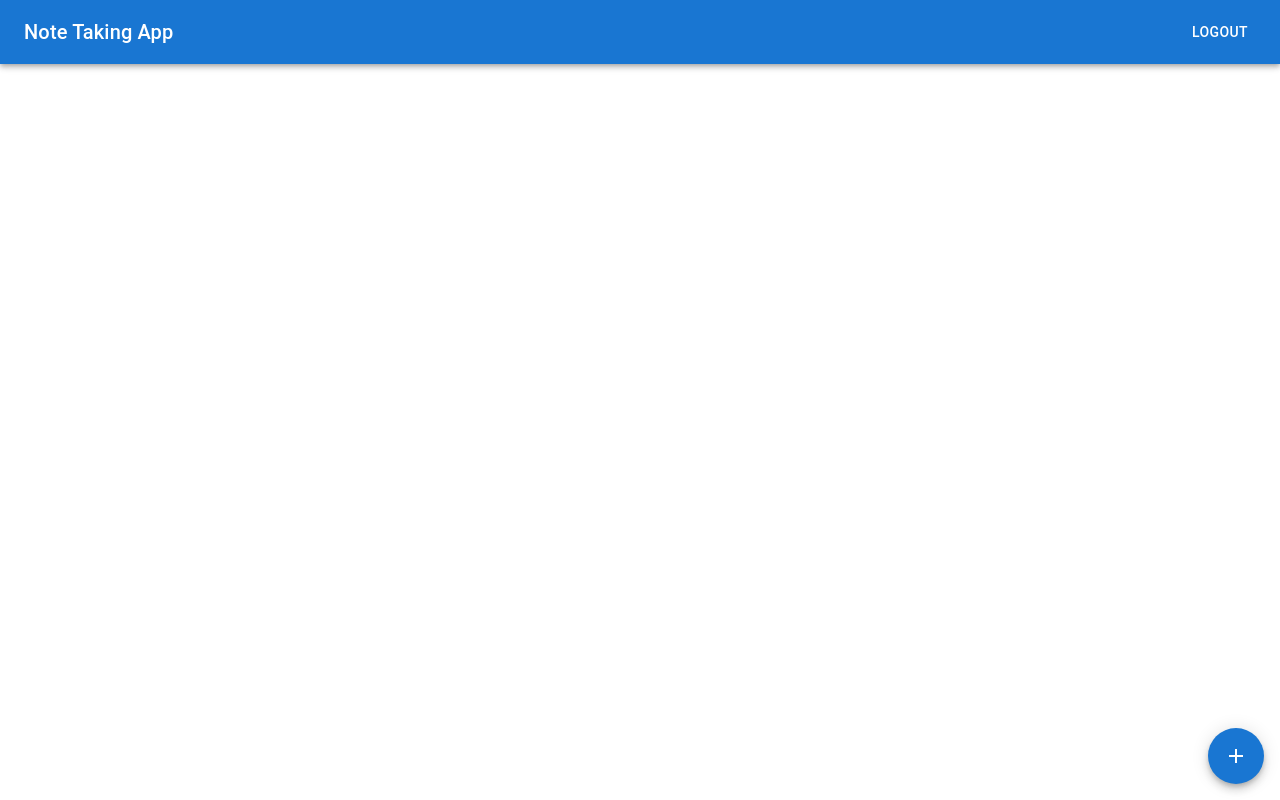
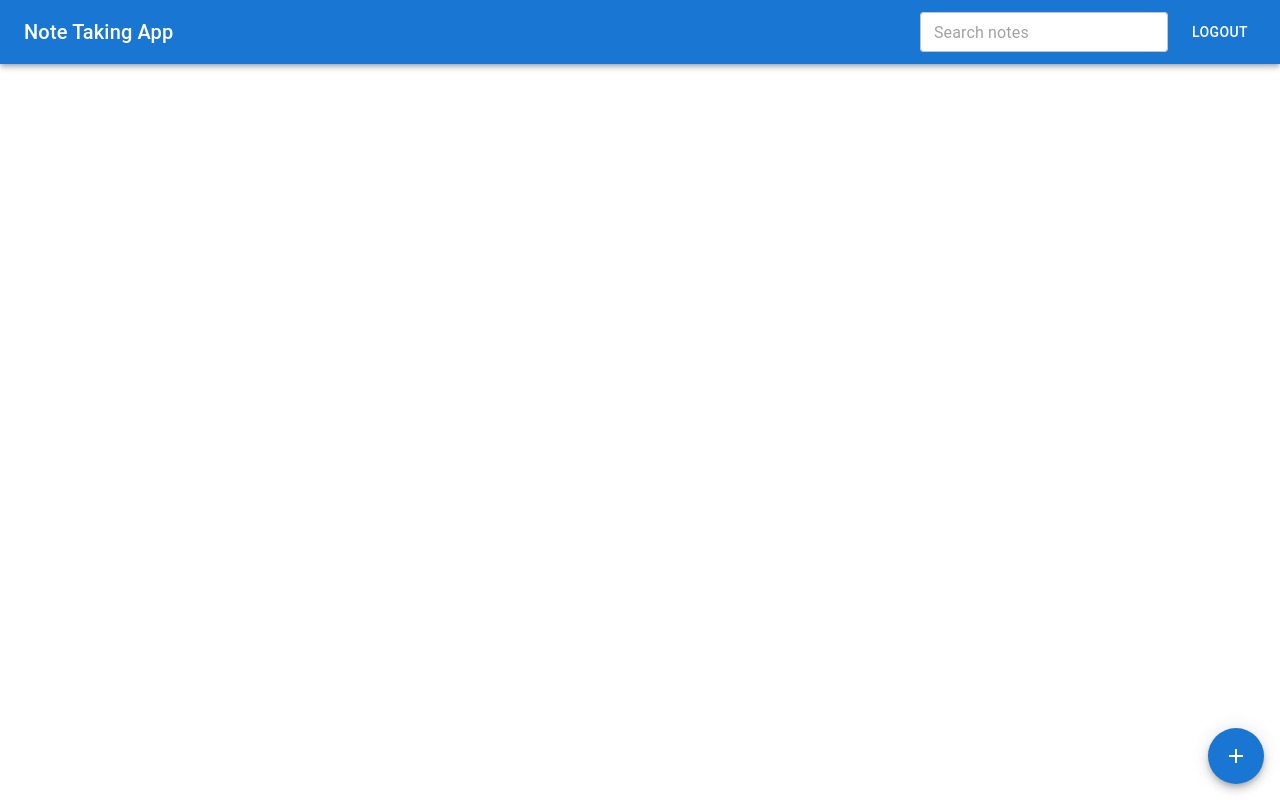
Before and after one commit to Sr-Chandan-Sahu/note-taking-app, a React (Create React App) app: page /home in a window 1280 px wide. Built offline with nearby package versions, Linux system fonts and the light colour scheme.

Commit message:
Added Searching notes functionality

```diff
--- a/src/components/HomePage.tsx
+++ b/src/components/HomePage.tsx
@@ -1,5 +1,5 @@
 import React, { useState } from 'react';
-import { AppBar, Toolbar, Typography, Button, Container, Grid, Fab } from '@mui/material';
+import { AppBar, Toolbar, Typography, Button, Container, Grid, Fab, TextField } from '@mui/material';
 import AddIcon from '@mui/icons-material/Add';
 import NoteCard from './NoteCard';
 import NoteDialog from './NoteDialog';
@@ -15,6 +15,7 @@ const HomePage: React.FC = () => {
   const [notes, setNotes] = useState<Note[]>([]);
   const [isDialogOpen, setIsDialogOpen] = useState(false);
   const [noteToEdit, setNoteToEdit] = useState<Note | null>(null);
+  const [searchQuery, setSearchQuery] = useState('');
   const navigate = useNavigate();
 
   const handleLogout = () => {
@@ -47,6 +48,15 @@ const HomePage: React.FC = () => {
     }
   };
 
+  const handleSearchChange = (event: React.ChangeEvent<HTMLInputElement>) => {
+    setSearchQuery(event.target.value);
+  };
+
+  const filteredNotes = notes.filter(note =>
+    note.title.toLowerCase().includes(searchQuery.toLowerCase()) ||
+    note.content.toLowerCase().includes(searchQuery.toLowerCase())
+  );
+
   return (
     <>
       <AppBar position="static">
@@ -54,6 +64,14 @@ const HomePage: React.FC = () => {
           <Typography variant="h6" sx={{ flexGrow: 1 }}>
             Note Taking App
           </Typography>
+          <TextField
+            variant="outlined"
+            size="small"
+            placeholder="Search notes"
+            value={searchQuery}
+            onChange={handleSearchChange}
+            sx={{ backgroundColor: 'white', borderRadius: 1, marginRight: 2 }}
+          />
           <Button
             color="inherit"
             onClick={handleLogout}
@@ -70,7 +88,7 @@ const HomePage: React.FC = () => {
       </AppBar>
       <Container sx={{ marginTop: 4 }}>
         <Grid container spacing={2}>
-          {notes.map((note) => (
+          {filteredNotes.map((note) => (
             <Grid item xs={12} md={6} lg={4} key={note.id}>
               <NoteCard
                 id={note.id}
```
